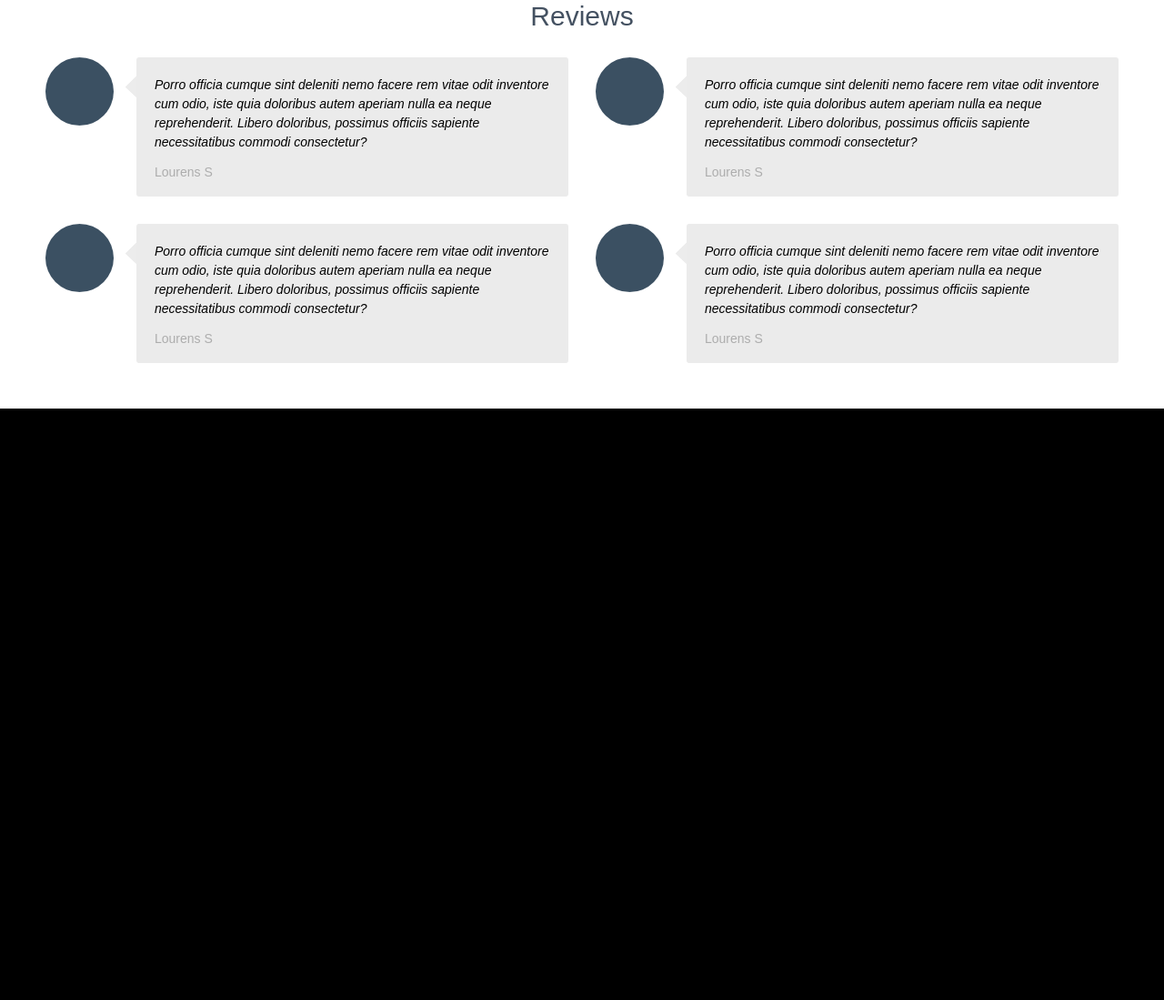
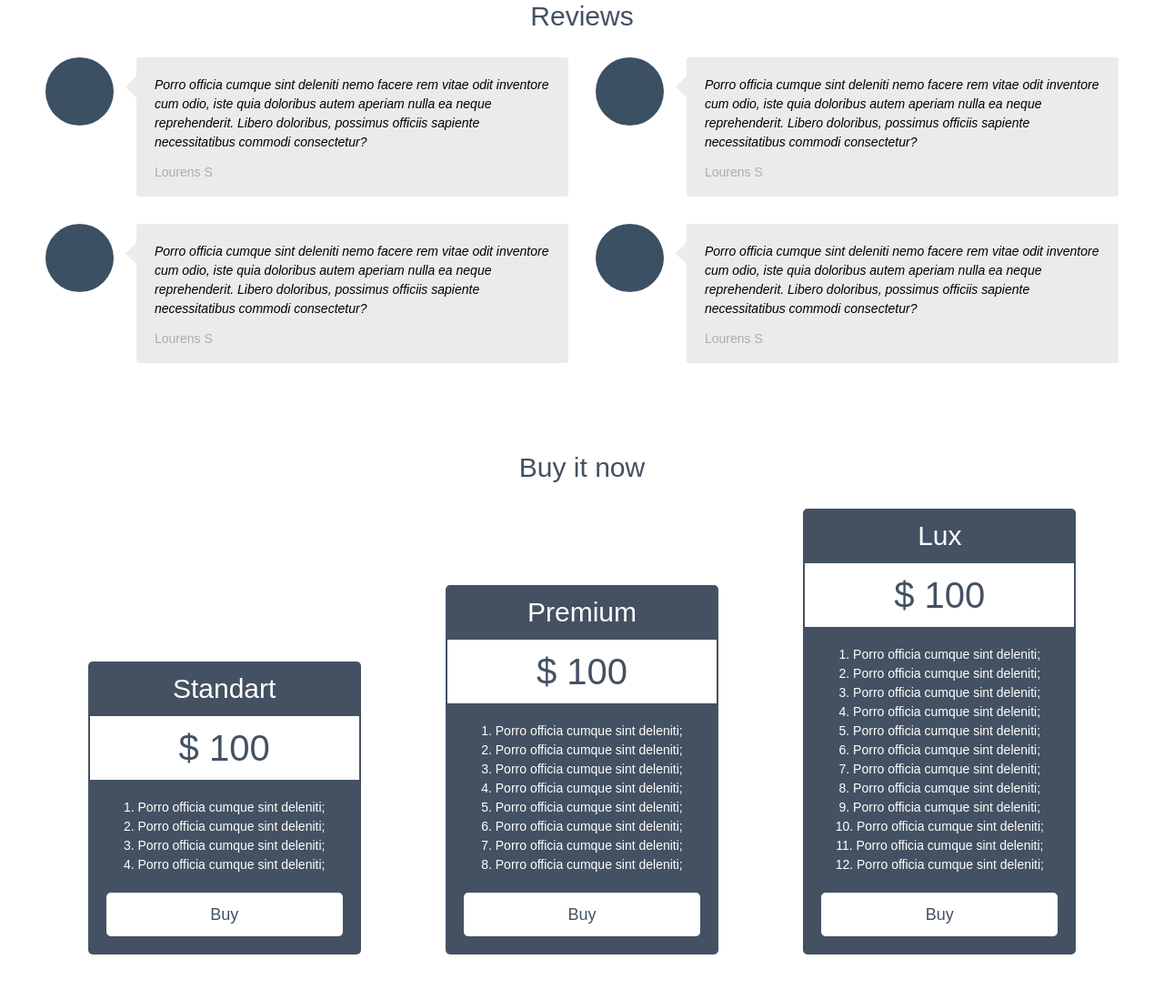
Before and after one commit to StDinKo/it_s, a plain HTML site: page index.html in a window 1280 px wide. Shown: the part 1660-2759 px from the top of the page at 91% size. Before the commit the page ends 2109 px from the top, so only its background shows below. Drawn offline with Linux system fonts and the light colour scheme.

Commit message:
added block by

```diff
--- a/css/main.css
+++ b/css/main.css
@@ -192,3 +192,59 @@ body{
     content: url('../assets/rewiev_arrow.png');
     margin-left: -32px;
 }
+.buy__title{
+    text-align: center;
+    font-size: 30px;
+    color: #445161;
+    margin-bottom: 30px;
+}
+.buy-article{
+    display: flex;
+    flex-direction: row;
+    justify-content: space-around;
+    align-items: flex-end;
+}
+.buy-article_white{
+    color: white;
+}
+
+.buy-article__item{
+    width: 300px;
+    height: auto;
+    background-color: #445162;
+    border-radius: 5px;
+
+}
+.buy-article__item-title{
+    text-align: center;
+    font-size: 30px;
+    margin: 15px 0;
+}
+.buy-article__item-prise{
+    background-color: white;
+    margin: 0 2px;
+    padding: 15px 0;
+}
+.buy-article__item-prise_cost{
+    font-size: 40px;
+    text-align: center;
+    color: #445162;
+}
+.buy-article__item-list{
+    font-size: 14px;
+    text-align: center;
+    margin-top: 20px;
+    line-height: 1.5;
+
+}
+.buy-article__item-button{
+    background-color: white;
+    padding: 15px 0;
+    border-radius: 5px;
+    margin: 20px;
+}
+.buy-article__item-button_text{
+    font-size: 18px;
+    text-align: center;
+    color: #445162;
+}
--- a/index.html
+++ b/index.html
@@ -211,6 +211,68 @@
             </article>
 
         </section>
+        <section class="section buy-section section_white">
+            <h2 class="buy__title">Buy it now</h2>
+            <article class="buy-article buy-article_white">
+                <div class="buy-article__item">
+                    <h2 class="buy-article__item-title">Standart</h2>
+                    <div class="buy-article__item-prise">
+                        <p class="buy-article__item-prise_cost">$ 100</p>
+                    </div>
+                    <ol class="buy-article__item-list">
+                        <li>1. Porro officia cumque sint deleniti;</li>
+                        <li>2. Porro officia cumque sint deleniti;</li>
+                        <li>3. Porro officia cumque sint deleniti;</li>
+                        <li>4. Porro officia cumque sint deleniti;</li>
+                    </ol>
+                    <div class="buy-article__item-button">
+                        <p class="buy-article__item-button_text">Buy</p>
+                    </div>
+                </div>
+                <div class="buy-article__item">
+                    <h2 class="buy-article__item-title">Premium</h2>
+                    <div class="buy-article__item-prise">
+                        <p class="buy-article__item-prise_cost">$ 100</p>
+                    </div>
+                    <ol class="buy-article__item-list">
+                        <li>1. Porro officia cumque sint deleniti;</li>
+                        <li>2. Porro officia cumque sint deleniti;</li>
+                        <li>3. Porro officia cumque sint deleniti;</li>
+                        <li>4. Porro officia cumque sint deleniti;</li>
+                        <li>5. Porro officia cumque sint deleniti;</li>
+                        <li>6. Porro officia cumque sint deleniti;</li>
+                        <li>7. Porro officia cumque sint deleniti;</li>
+                        <li>8. Porro officia cumque sint deleniti;</li>
+                    </ol>
+                    <div class="buy-article__item-button">
+                        <p class="buy-article__item-button_text">Buy</p>
+                    </div>
+                </div>
+                <div class="buy-article__item">
+                    <h2 class="buy-article__item-title">Lux</h2>
+                    <div class="buy-article__item-prise">
+                        <p class="buy-article__item-prise_cost">$ 100</p>
+                    </div>
+                    <ol type="1" class="buy-article__item-list">
+                        <li>1. Porro officia cumque sint deleniti;</li>
+                        <li>2. Porro officia cumque sint deleniti;</li>
+                        <li>3. Porro officia cumque sint deleniti;</li>
+                        <li>4. Porro officia cumque sint deleniti;</li>
+                        <li>5. Porro officia cumque sint deleniti;</li>
+                        <li>6. Porro officia cumque sint deleniti;</li>
+                        <li>7. Porro officia cumque sint deleniti;</li>
+                        <li>8. Porro officia cumque sint deleniti;</li>
+                        <li>9. Porro officia cumque sint deleniti;</li>
+                        <li>10. Porro officia cumque sint deleniti;</li>
+                        <li>11. Porro officia cumque sint deleniti;</li>
+                        <li>12. Porro officia cumque sint deleniti;</li>
+                    </ol>
+                    <div class="buy-article__item-button">
+                        <p class="buy-article__item-button_text">Buy</p>
+                    </div>
+                </div>
+
+            </article>
 
     </main>
     <footer>
```
